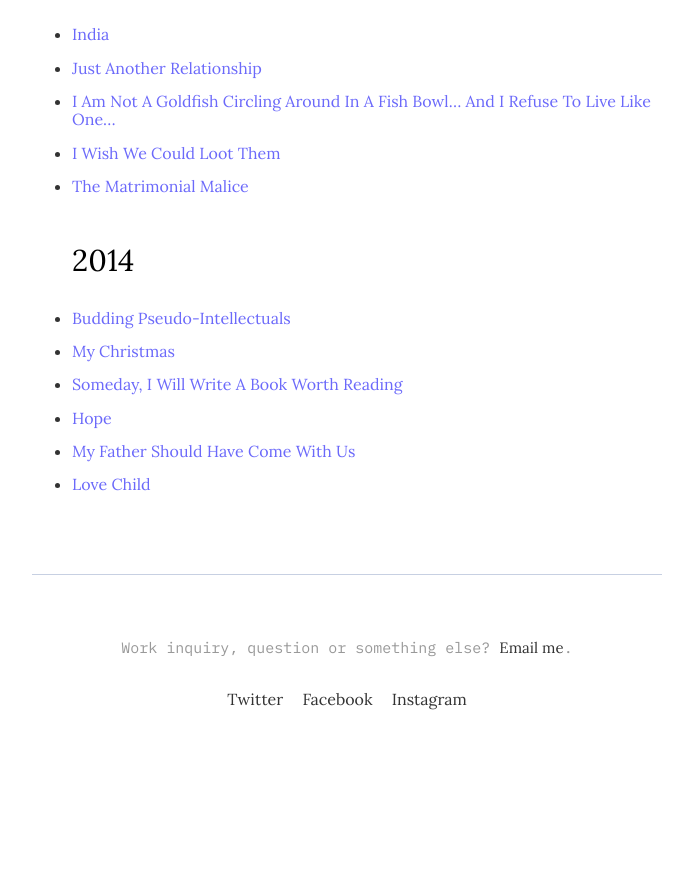
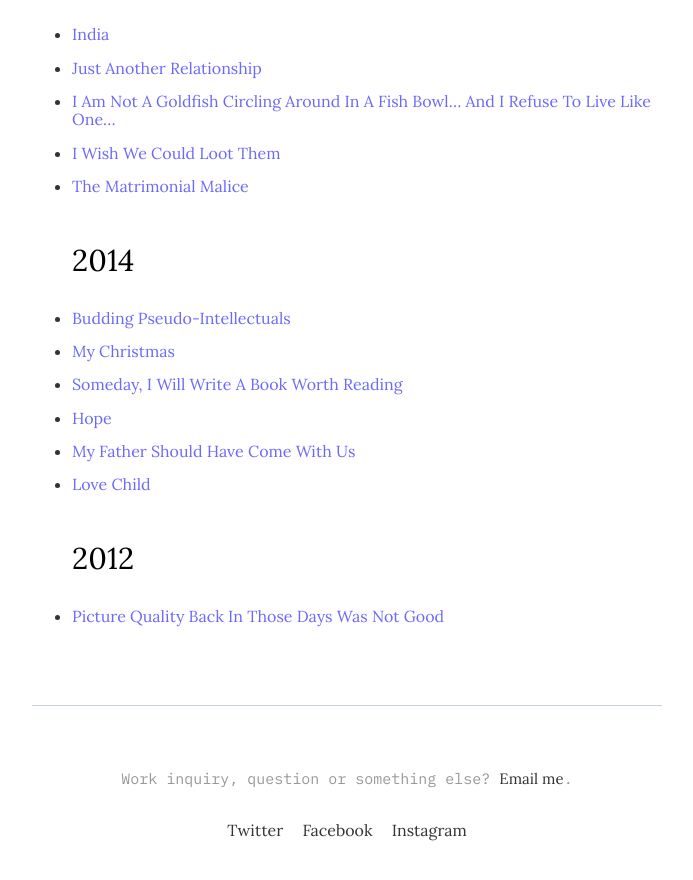
Before and after one commit to argumentativeyouth/pblog, a Jekyll site: the page built from _pages/all-posts.md, in a window 1280 px wide and 900 px high, scrolled down 3673 px. Shown: the top 880 px of the window, without its empty margins (293-986 px from the left). Built offline with Jekyll 4.4.1, drawn with Linux system fonts in a browser that asks for light colours; before the commit the page ends 4441 px from its top, so only the background shows below that.

Commit message:
Update all-posts.md

```diff
--- a/_pages/all-posts.md
+++ b/_pages/all-posts.md
@@ -105,3 +105,5 @@ image:
 * [Hope](https://pritams.blog/hope)
 * [My Father Should Have Come With Us](https://pritams.blog/my-father-should-have-come-with-us)
 * [Love Child](https://pritams.blog/love-child/)
+## 2012
+* [Picture Quality Back In Those Days Was Not Good](https://pritams.blog/picture-quality-back-in-those-days-was-not-good)
```
